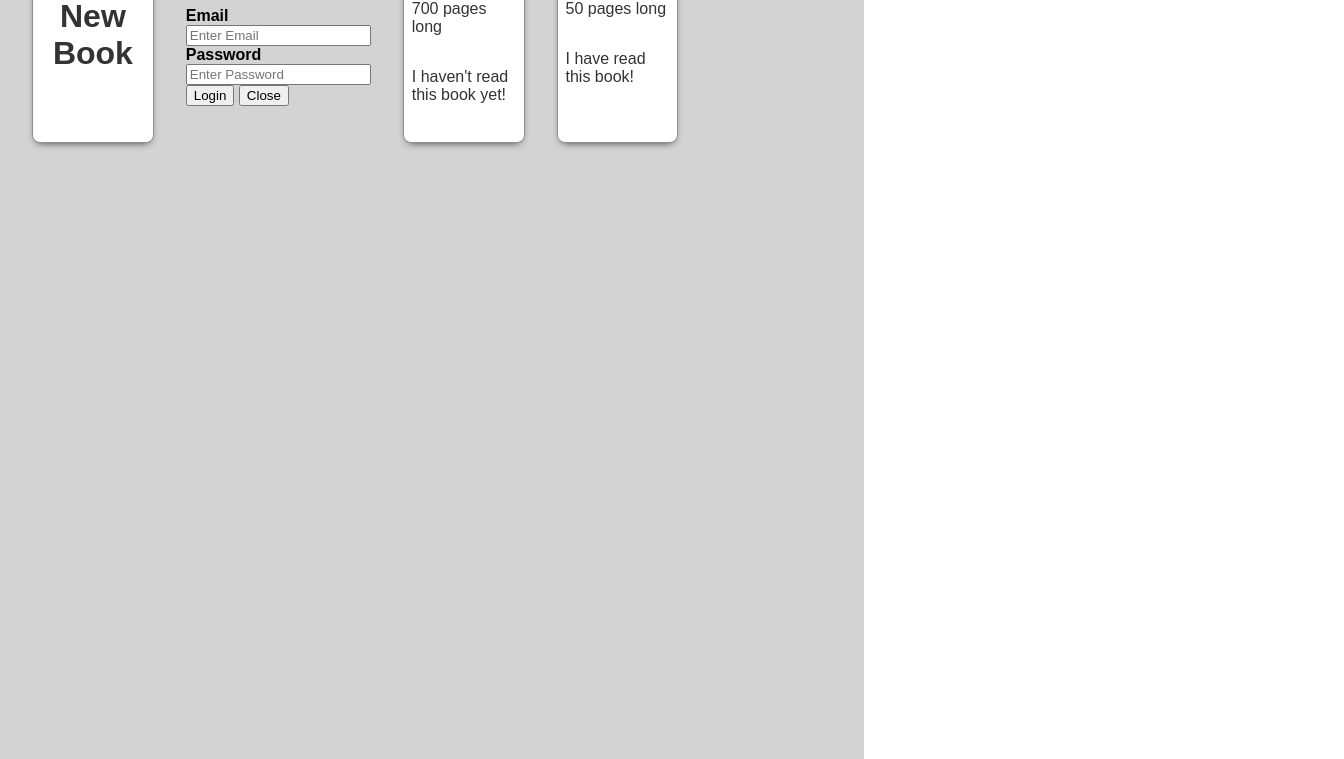
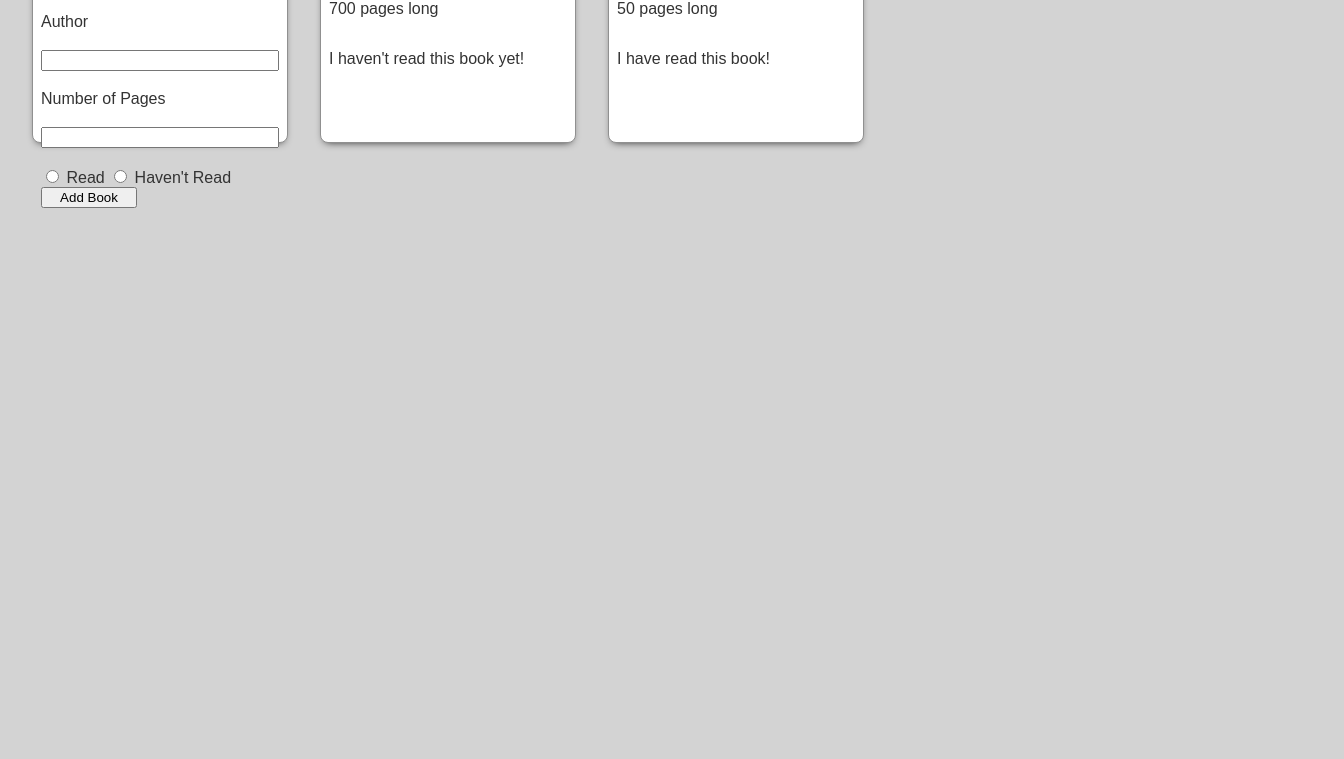
Before and after one commit to slowres1/odin-library, a plain HTML site: page index.html in a window 1280 px wide. Shown: the part 105-864 px from the top of the page, 1344 px wide, since content can reach past the window. Drawn offline with Linux system fonts and the light colour scheme.

Commit message:
some progress

```diff
--- a/index.html
+++ b/index.html
@@ -10,22 +10,23 @@
 </head>
 <body>
     <div class="container">
-
-        <button class="add-book">New Book</button>
-        <div class="form-popup" id="myForm">
-            <form action="/action_page.php" class="form-container">
-              <h1>Login</h1>
-
-              <label for="email"><b>Email</b></label>
-              <input type="text" placeholder="Enter Email" name="email" required>
-
-              <label for="psw"><b>Password</b></label>
-              <input type="password" placeholder="Enter Password" name="psw" required>
-
-              <button type="submit" class="btn">Login</button>
-              <button type="button" class="btn cancel" onclick="closeForm()">Close</button>
-            </form>
-          </div>
+        <div class="card">
+          <form class="add-book" action="http://httpbin.org/post" method="post">
+            <label for="title">Title</label><br>
+            <input type="text" id="title" name="title"><br>
+            <label for="author">Author</label><br>
+            <input type="text" id="author" name="author"><br>
+            <label for="pages">Number of Pages</label><br>
+            <input type="text" id="pages" name="pages"><br>
+            <div class="radioButtons">
+              <input type="radio" id="haveRead" name="haveRead" value=true>
+              <label for="haveRead">Read</label>
+              <input type="radio" id="haveNotRead" name="haveRead" value=false>
+              <label for="haveNotRead">Haven't Read</label>
+            </div>
+            <input type="submit" value="Add Book">
+          </form>
+        </div>
     </div>
 </body>
 </html>
--- a/script.js
+++ b/script.js
@@ -37,11 +37,9 @@ function displayBooks(library) {
 }
 
 function getUserInput () {
-    const newForm = document.createElement('form');
-    newForm.setAttribute('action', './index.html');
-    newForm.setAttribute('method', 'post');
-
-    const newInput = document.createElement('input');
+    const title = document.querySelector('#title');
+    const author = document.querySelector('#author');
+    const pages = document.querySelector('#pages');
 }
 
 
--- a/style.css
+++ b/style.css
@@ -10,18 +10,18 @@ body {
 
 .container {
     display: grid;
-    grid-template-columns: repeat(5, 1fr);
+    grid-template-columns: repeat(5, clamp(250px, 20vw, 400px));
     grid-template-rows: fit-content(1fr);
     gap: 2rem;
     margin: 0;
     padding: 2rem;
-    height: 800px;
-    width: 800px;
+    height: 100vh;
+    width: 100vw;
     background-color: #d3d3d3;
 }
 
-.card,
-.add-book {
+
+.card {
     box-sizing: border-box;
     height: var(--cardHeight);
     background-color: white;
@@ -35,20 +35,8 @@ body {
     color: #333333;
 }
 
-.add-book {
-    align-items: center;
-    justify-content: center;
-    font-size: 2rem;
-    font-weight: bold;
-}
-
-.card:hover,
-.add-book:hover {
+.card:hover {
     top: -.1rem;
-}
-
-.add-book:active {
-    top: 0;
 }
 
 .card h1 {
@@ -62,3 +50,15 @@ body {
     font-style: italic;
     margin: 0;
 }
+
+.add-book {
+    display:flex;
+    flex-direction: column;
+    gap: 0.03rem;
+    justify-content: space-between;
+    flex: 1 0 auto;
+}
+
+input:last-child {
+    width: 6rem;
+}
```
